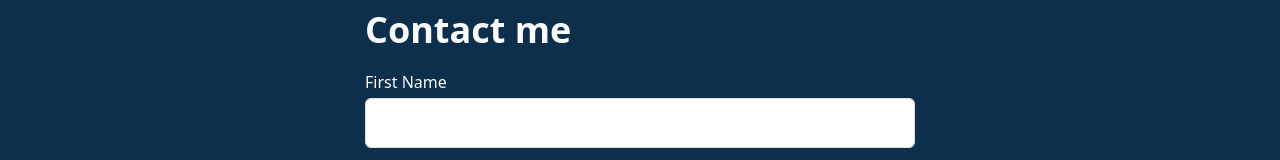
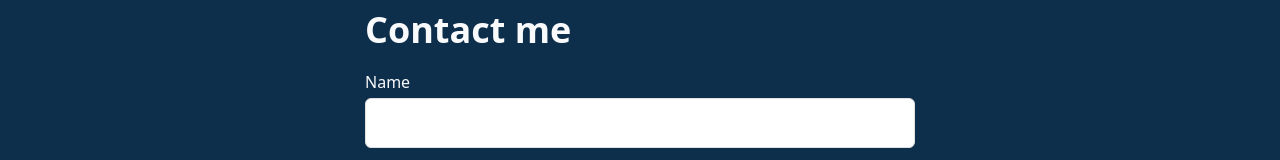
Before and after one commit to razazaidisd/razazaidisd, a Next.js app: page / in a window 1280 px wide. Shown: the part 2330-2490 px from the top of the page. Built offline with nearby package versions, Linux system fonts and the light colour scheme.

Commit message:
fix: typo fix

```diff
--- a/src/app/components/Contact/index.tsx
+++ b/src/app/components/Contact/index.tsx
@@ -60,7 +60,7 @@ const Contact = () => {
               className="mb-1 block text-base font-medium text-slate-50"
               htmlFor="name"
             >
-              First Name
+              Name
             </label>
             <input
               id="name"
```
